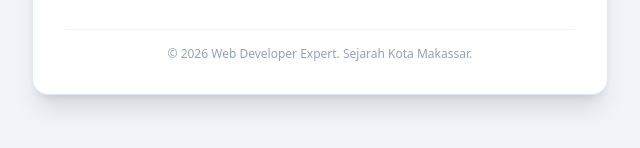
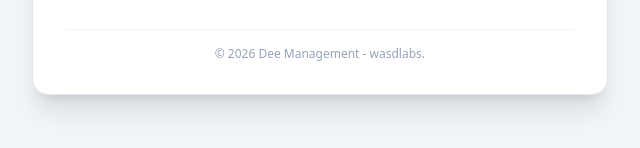
Before and after one commit to ahyarmuawwal/sejarah-makassar, a plain HTML site: page index.html in a window 1280 px wide. Shown: the part 638-786 px from the top of the page, 286-926 px from the left. Drawn offline with nearby package versions, Linux system fonts and the light colour scheme.

Commit message:
Update index.html

```diff
--- a/index.html
+++ b/index.html
@@ -26,7 +26,7 @@
         </section>
 
         <footer class="mt-8 text-center text-xs text-slate-400 border-t border-slate-100 pt-4">
-            &copy; 2026 Web Developer Expert. Sejarah Kota Makassar.
+            &copy; 2026 Dee Management - wasdlabs.
         </footer>
     </main>
 
```
